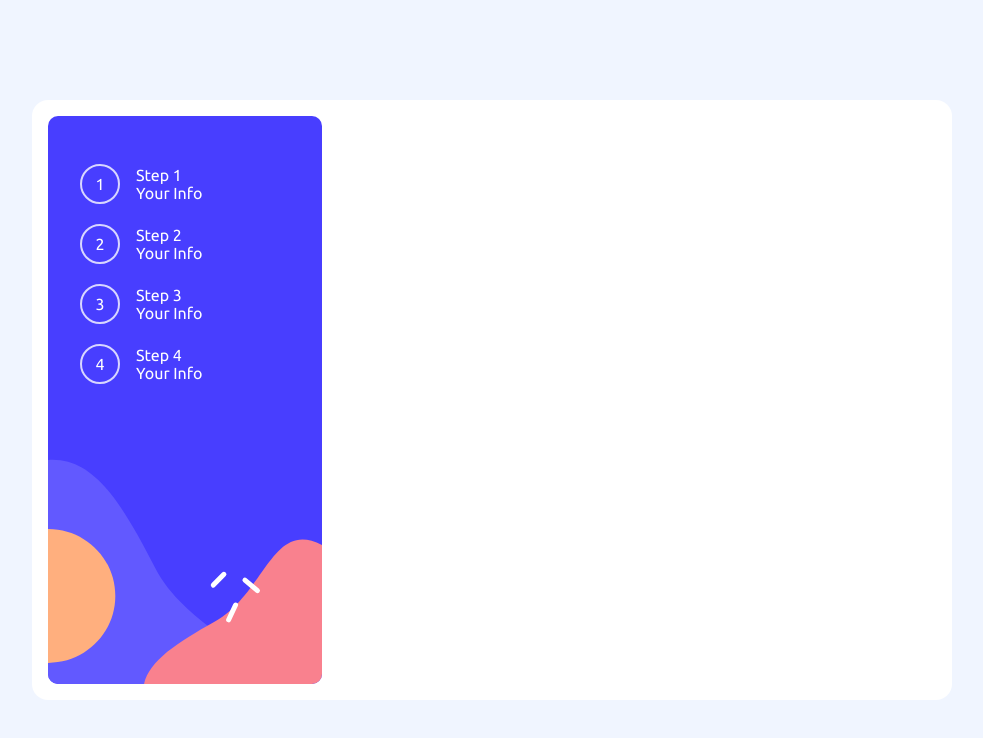
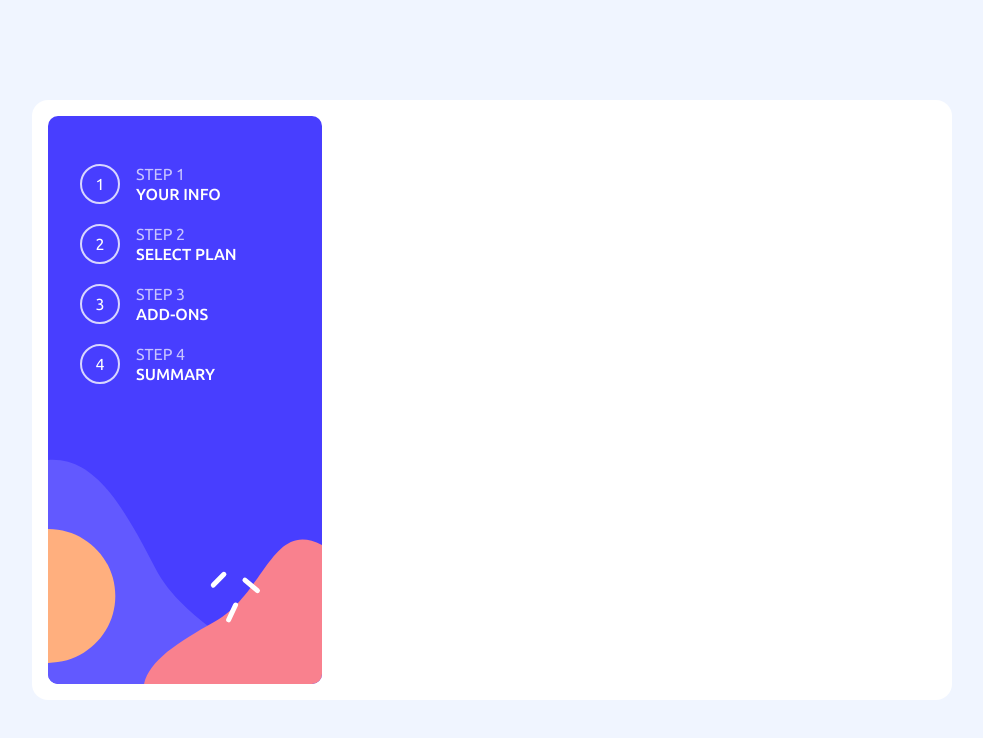
Before and after one commit to juliabush/react-multi-step-form, a React (Vite) app: page / in a window 1280 px wide. Shown: the top 738 px of the page, without its empty margins (148-1131 px from the left). Built offline with nearby package versions, Linux system fonts and the light colour scheme.

Commit message:
styling the step descriptions and steps

```diff
--- a/src/App.css
+++ b/src/App.css
@@ -29,4 +29,18 @@
   border: 2px solid rgba(255, 255, 255, 0.788);
   border-radius: 50%;
   color: white;
+  cursor: pointer;
 }
+.circular-page-number:hover {
+  background-color: rgba(240, 248, 255, 0.5);
+}
+.step {
+  opacity: 0.7;
+  font-weight: 400;
+  text-transform: uppercase;
+}
+.step-description {
+  text-transform: uppercase;
+  font-weight: 500;
+  margin-top: 0.15rem;
+}
--- a/src/App.tsx
+++ b/src/App.tsx
@@ -13,29 +13,29 @@ function App() {
         <div className="row-flexbox-list">
           <li className="circular-page-number">1</li>
           <div>
-            <p>Step 1</p>
-            <p>Your Info</p>
+            <p className="step">Step 1</p>
+            <p className="step-description">Your Info</p>
           </div>
         </div>
         <div className="row-flexbox-list">
           <li className="circular-page-number">2</li>
           <div>
-            <p>Step 2</p>
-            <p>Your Info</p>
+            <p className="step">Step 2</p>
+            <p className="step-description">Select Plan</p>
           </div>
         </div>
         <div className="row-flexbox-list">
           <li className="circular-page-number">3</li>
           <div>
-            <p>Step 3</p>
-            <p>Your Info</p>
+            <p className="step">Step 3</p>
+            <p className="step-description">Add-ons</p>
           </div>
         </div>
         <div className="row-flexbox-list">
           <li className="circular-page-number">4</li>
           <div>
-            <p>Step 4</p>
-            <p>Your Info</p>
+            <p className="step">Step 4</p>
+            <p className="step-description">Summary</p>
           </div>
         </div>
       </ul>
```
